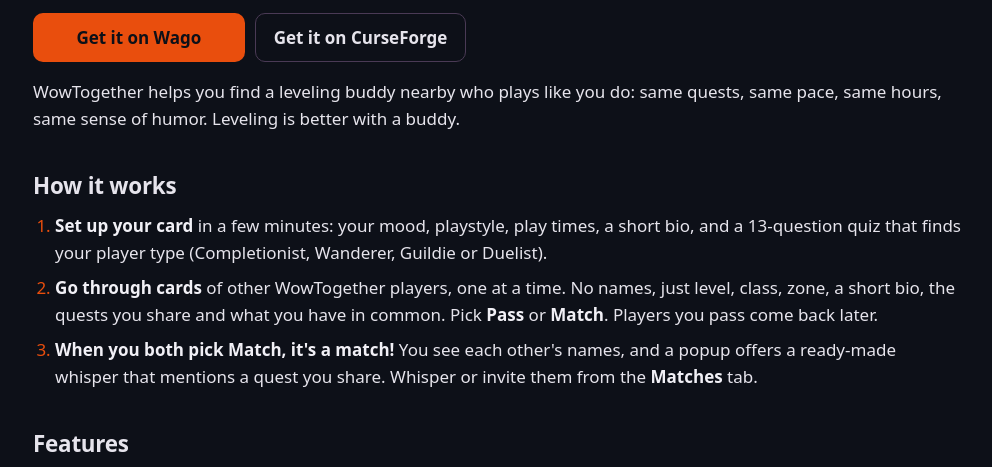
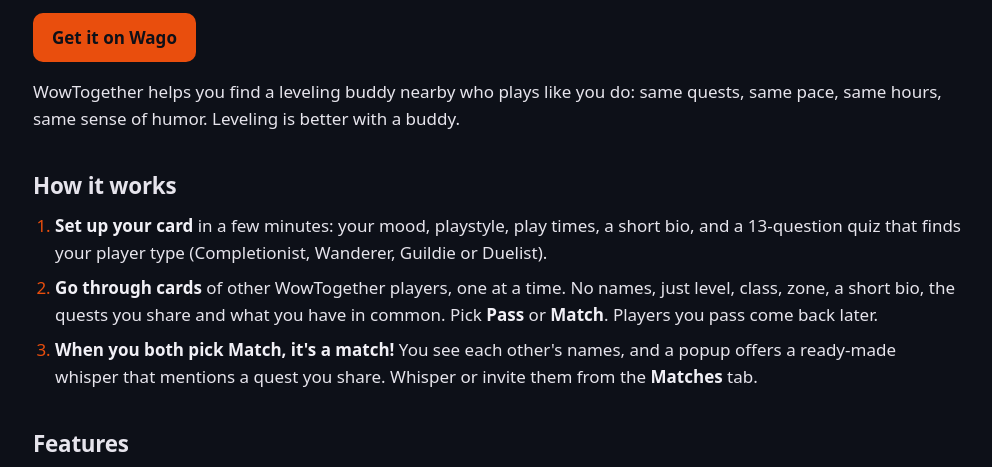
Before and after one commit to HotZip-Dev/hotzip-support, a plain HTML site: page site/addons/wowtogether/index.html in a window 1280 px wide. Shown: the part 297-764 px from the top of the page, without its empty margins (143-1135 px from the left). Drawn offline with Linux system fonts and the light colour scheme.

Commit message:
WowTogether page update

```diff
--- a/site/addons/wowtogether/index.html
+++ b/site/addons/wowtogether/index.html
@@ -33,7 +33,6 @@
   </div>
   <div class="actions stores">
       <a class="btn btn-ember" href="https://addons.wago.io/addons/wow-together">Get it on Wago</a>
-      <a class="btn btn-ghost" href="https://www.curseforge.com/wow/addons/wow-together">Get it on CurseForge</a>
   </div>
   <article class="prose">
 <p>WowTogether helps you find a leveling buddy nearby who plays like you do: same quests, same pace, same hours, same sense of humor. Leveling is better with a buddy.</p>
```
